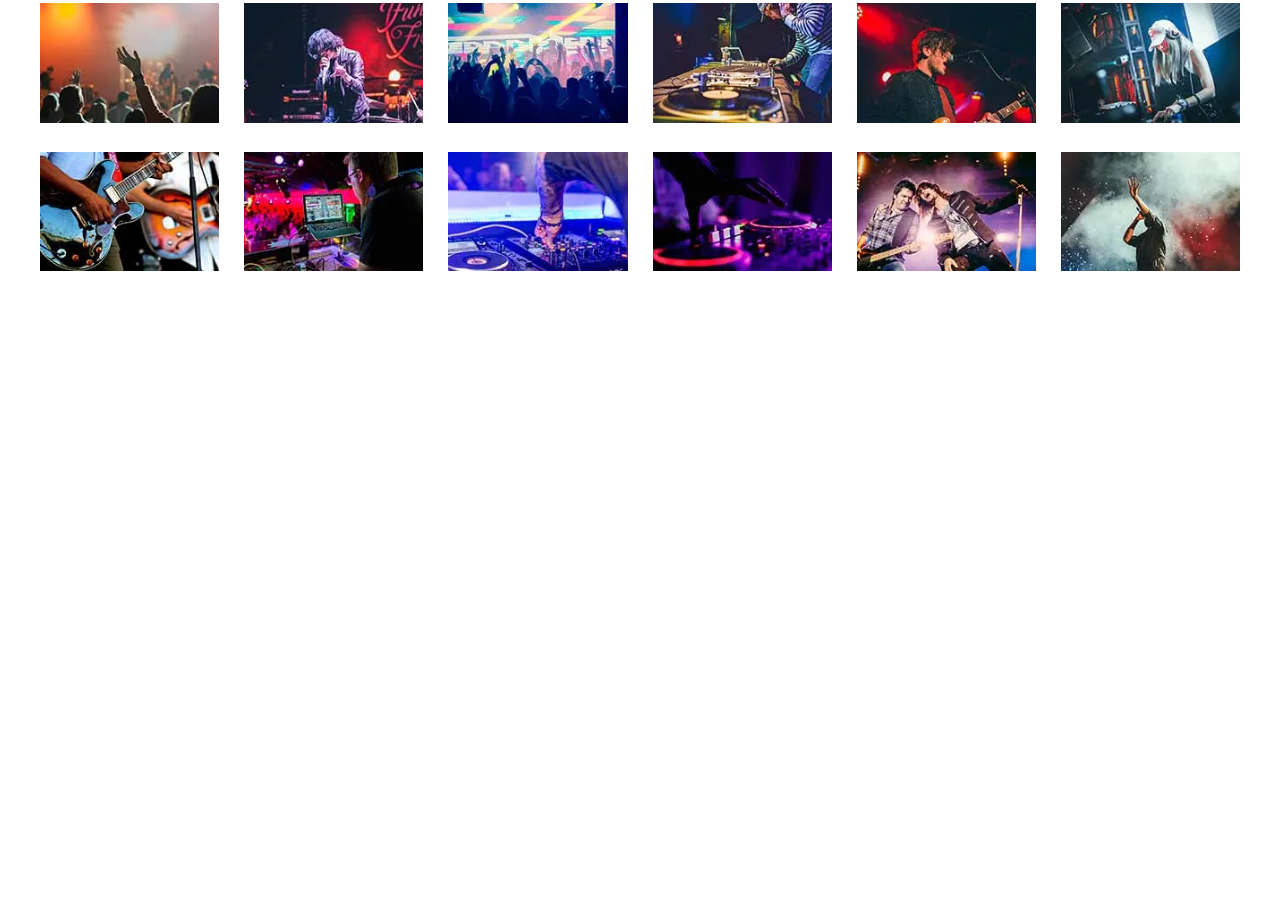
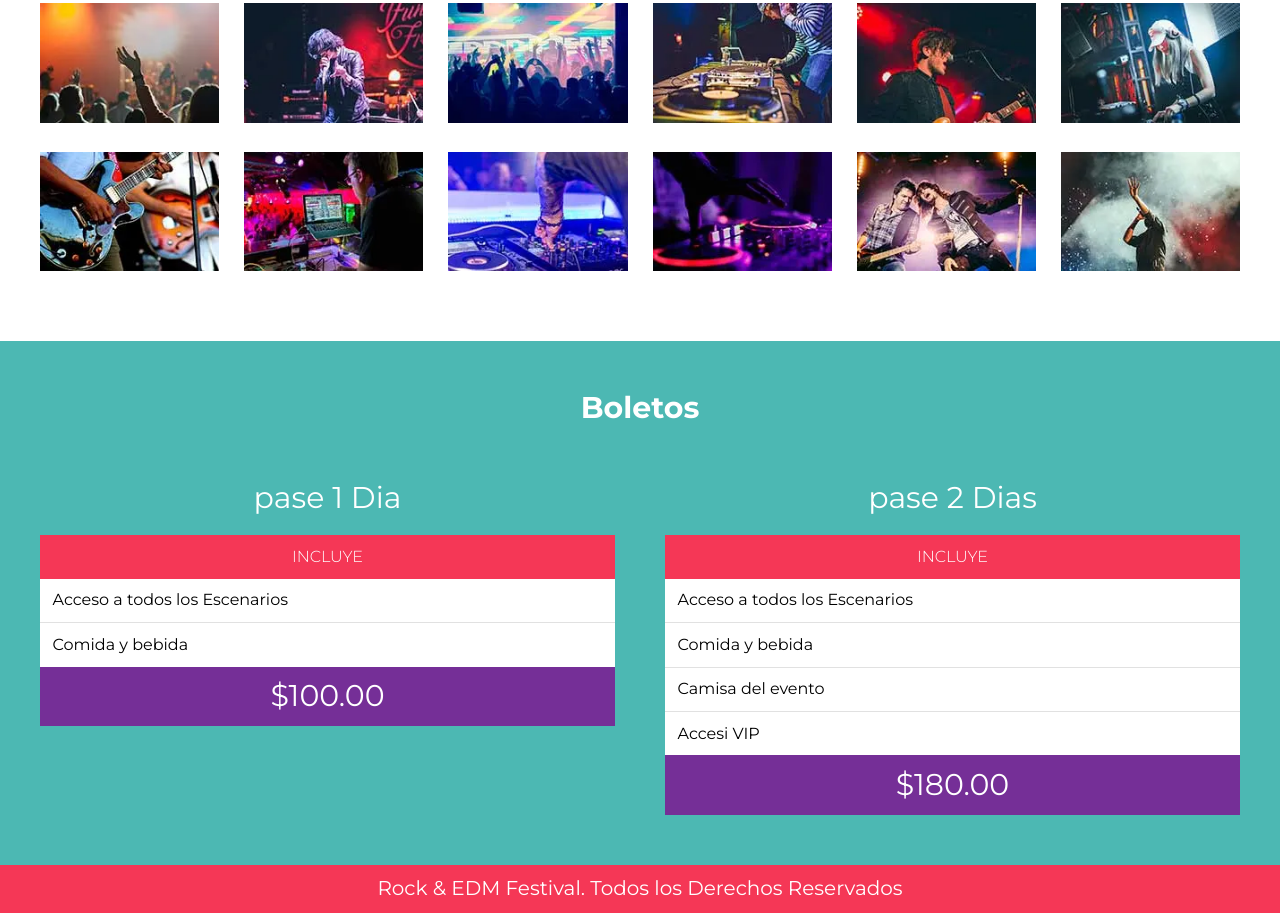
Before and after one commit to BrWallace732/festivalMusica, a website: page index.html in a window 1280 px wide. Shown: the part 2764-3677 px from the top of the page. Before the commit the page ends 3105 px from the top, so only its background shows below. Drawn offline with Linux system fonts and the light colour scheme.

Commit message:
finalizado v-1 (footer, tablas y barra)

```diff
--- a/index.html
+++ b/index.html
@@ -12,9 +12,9 @@
         <div class="contenedor contenido-header">
             <h1>Rock & EDM Festival</h1>
             <nav class="navegacion-principal">
-                <a href="">Line Up</a>
-                <a href="">Galeria</a>
-                <a href="">Boletos</a>
+                <a href="#lineup">Line Up</a>
+                <a href="#galeria">Galeria</a>
+                <a href="#boletos">Boletos</a>
             </nav>
         </div>
     </header>
@@ -45,7 +45,7 @@
         </div>
     </div>
 
-    <section class="lineup">
+    <section id="lineup" class="lineup">
         <h3>Line up</h3>
 
         <p class="dia"> Viernes 21</p>
@@ -106,7 +106,7 @@
     </section>
 
 
-    <section class="galeria contenedor">
+    <section class="galeria contenedor" id="galeria">
         <h3>Galeria</h3>
 
 
@@ -116,6 +116,88 @@
 
     </section>
 
+    <section class="boletos bg-verde" id="boletos">
+        <h3>Boletos</h3>
+        <div class="contenedor-boletos contenedor">
+            <div class="bassico plan">
+                <p>pase 1 Dia</p>
+                <table class="pase">
+                    <thead>
+                        <tr>
+                            <th>
+                                Incluye
+                            </th>
+                        </tr>
+                    </thead>
+                    <tbody>
+                        <tr>
+                            <td>
+                                Acceso a todos los Escenarios
+                            </td>
+                        </tr>
+                        <tr>
+                            <td>
+                                Comida y bebida
+                            </td>
+                        </tr>
+                    </tbody>
+                    <tfoot>
+                        <tr>
+                            <td>$100.00</td>
+                        </tr>
+                    </tfoot>
+                </table>
+            </div>
+
+            <div class="premium plan">
+                <p>pase 2 Dias</p>
+                <table class="pase">
+                    <thead>
+                        <tr>
+                            <th>
+                                Incluye
+                            </th>
+                        </tr>
+                    </thead>
+
+                    <tbody>
+                        <tr>
+                            <td>
+                                Acceso a todos los Escenarios
+                            </td>
+                        </tr>
+                        <tr>
+                            <td>
+                                Comida y bebida
+                            </td>
+                        </tr>
+                        <tr>
+                            <td>
+                                Camisa del evento
+                            </td>
+                        </tr>
+                        <tr>
+                            <td>
+                                Accesi VIP
+                            </td>
+                        </tr>
+                    </tbody>
+                    <tfoot>
+                        <tr>
+                            <td>$180.00</td>
+                        </tr>
+                    </tfoot>
+                </table>
+            </div>
+        </div>
+    </section>
+
+    <footer class="footer">
+        <p>Rock & EDM Festival. Todos los Derechos Reservados</p>
+    </footer>
+
+
+
     <script src="build/js/bundle.js"></script>
 
 </body>
--- a/src/js/app.js
+++ b/src/js/app.js
@@ -0,0 +1,41 @@
+document.addEventListener('DOMContentLoaded', function() {
+    scrollNav();
+    navegacionFija();
+});
+
+function navegacionFija(){
+
+    const barra = document.querySelector('.header');
+
+
+    //registrar el intersection observer
+    const observer = new IntersectionObserver( function(entries){
+        console.log(entries[0]);
+        if(entries[0].isIntersecting){
+            barra.classList.remove('fijo');
+        }else{
+            barra.classList.add('fijo');
+        }
+    });
+
+
+    //elemento a observar
+    observer.observe(document.querySelector('.sobre-festival'));
+
+}
+
+
+function scrollNav(){
+    const  enlaces = document.querySelectorAll('.navegacion-principal a');
+
+    enlaces.forEach(function(enlace){
+        enlace.addEventListener('click', function(e){
+            e.preventDefault();
+            const seccion = document.querySelector(e.target.attributes.href.value);
+            seccion.scrollIntoView({
+                behavior: 'smooth'
+            });
+        });
+    });
+
+}
--- a/src/scss/app.scss
+++ b/src/scss/app.scss
@@ -9,3 +9,5 @@
 @import 'layout/festival';
 @import 'layout/lineup';
 @import 'layout/galeria';
+@import 'layout/boletos';
+@import 'layout/footer';
--- /dev/null
+++ b/src/scss/layout/_boletos.scss
@@ -0,0 +1,58 @@
+.boletos{
+    padding: $separacion 0;
+
+    h3{
+        text-align: center;
+        color: $blanco;
+    }
+    .contenedor-boletos{
+        margin-top: $separacion/2;
+        @include grid(2, $separacion)
+    }
+    .plan{
+        p{
+            color: $blanco;
+            font-size: 3rem;
+            text-align: center;
+            margin-bottom: 2rem;
+        }
+    }
+}
+
+.pase{
+    width: 100%;
+    border-spacing: 0;
+    thead{
+        background-color: $rosa;
+        th{
+            padding: $separacion/4;
+            color: $blanco;
+            text-transform: uppercase;
+            font-weight: $delgada;
+            font-weight: 2rem;
+        }
+    }
+    tbody{
+        background-color: $blanco;
+        td{
+            padding: $separacion / 4;
+            border-bottom: 1px solid #e1e1e1;
+        }
+        tr{
+            &:last-of-type{
+                td{
+                    border: none;
+                }
+            }
+        }
+    }
+    tfoot{
+        background-color: $morado;
+        td{
+            padding: $separacion/4;
+            text-align: center;
+            font-size: 3rem;
+            color: $blanco;
+        }
+    }
+}
--- /dev/null
+++ b/src/scss/layout/_footer.scss
@@ -0,0 +1,10 @@
+.footer{
+    background-color: $rosa;
+    padding: $separacion / 4;
+    text-align: center;
+
+    p{
+        color: $blanco;
+        margin: 0%;
+    }
+}
--- a/src/scss/layout/_header.scss
+++ b/src/scss/layout/_header.scss
@@ -18,6 +18,12 @@
             margin-bottom: 0;
         }
     }
+    &.fijo{
+        position: fixed;
+        width: 100%;
+        box-shadow: 0 .3rem .4rem #4444;
+    }
+
 }
 
 .navegacion-principal{
```
Also changed, not shown: build/css/app.css, build/js/bundle.js.
